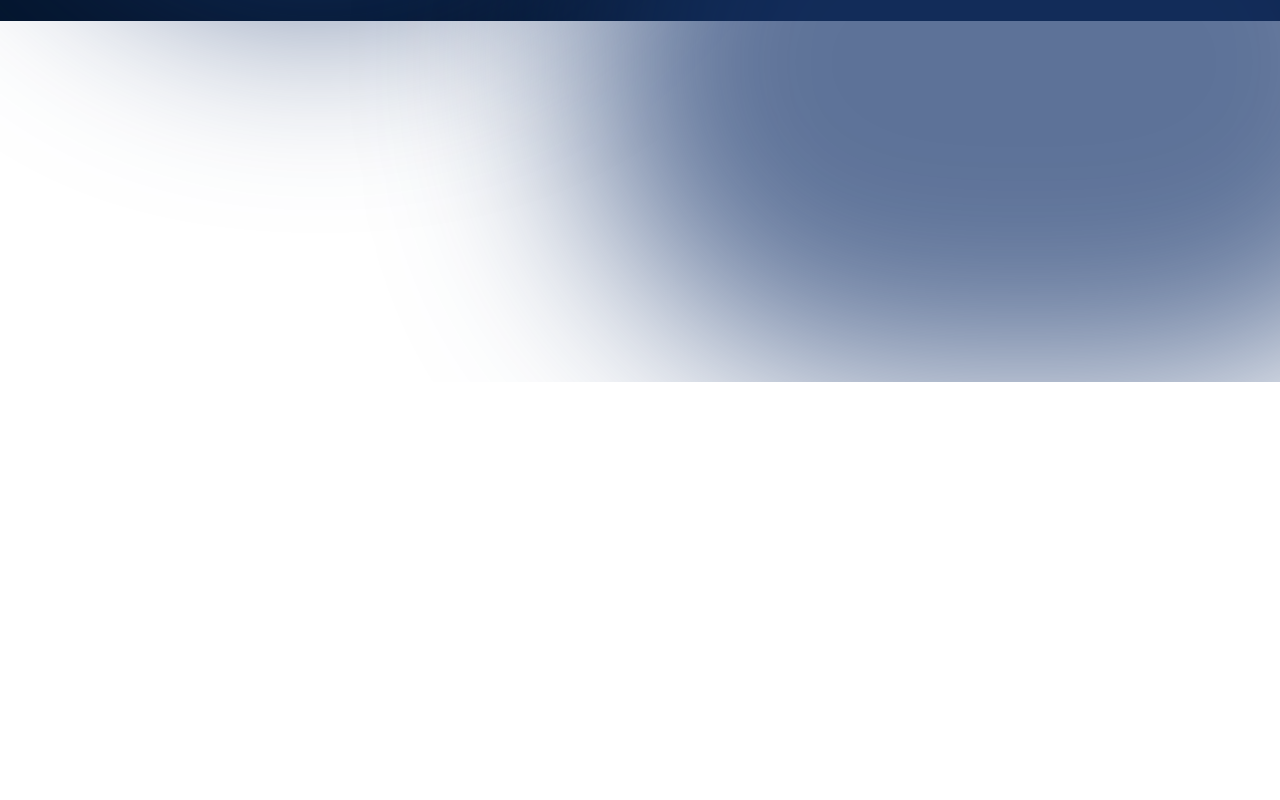
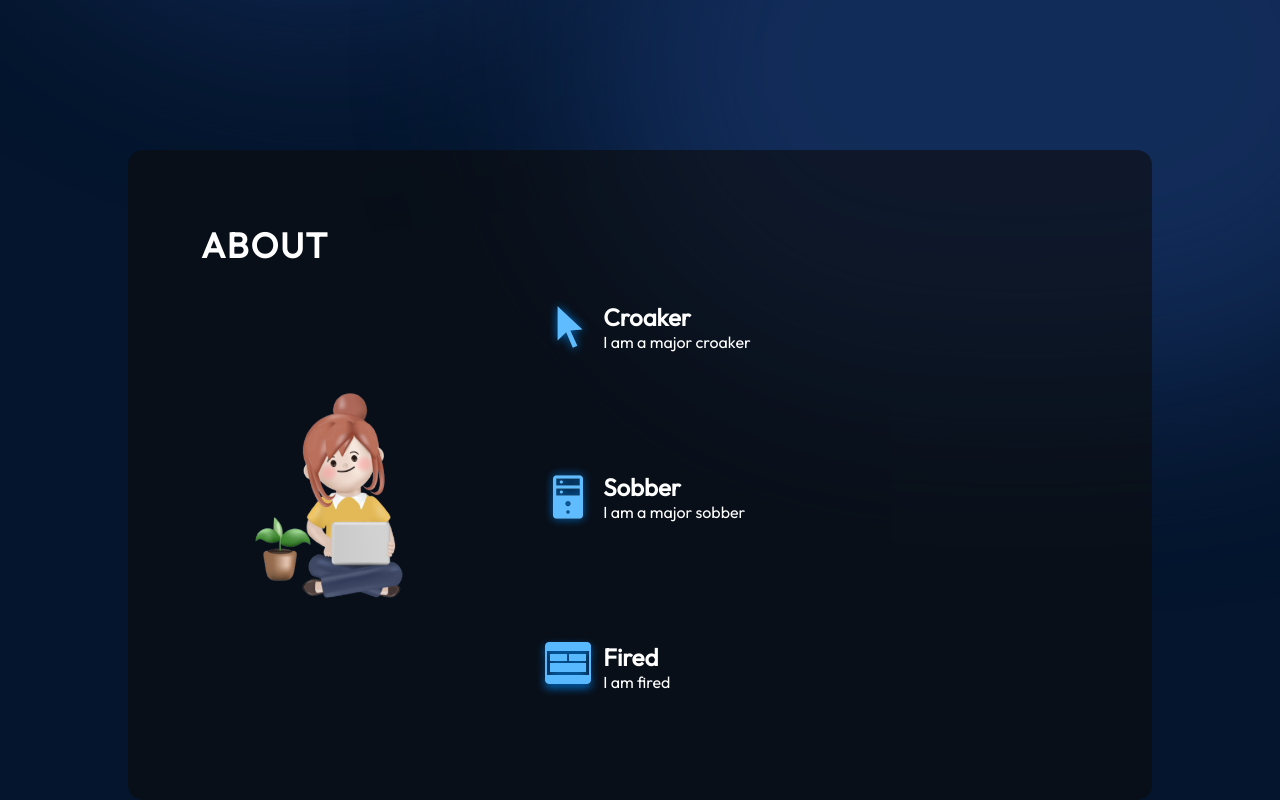
Before and after one commit to hnguyentran03/hnguyentran03.github.io, a React (Vite) app: page / in a window 1280 px wide. Shown: the part 652-1452 px from the top of the page. Before the commit the page ends 1034 px from the top, so only its background shows below. Built offline with nearby package versions, Linux system fonts and the light colour scheme.

Commit message:
started about section

```diff
--- a/src/App.jsx
+++ b/src/App.jsx
@@ -1,5 +1,6 @@
 import styles from './App.module.css';
-import { Hero } from './components/Hero/Hero'
+import { About } from './components/About/About';
+import { Hero } from './components/Hero/Hero';
 import { Navbar } from './components/Navbar/Navbar';
 
 function App() {
@@ -8,6 +9,7 @@ function App() {
   <div className={styles.App}>
     <Navbar/>
     <Hero />
+    <About />
   </div>
   )
 }
--- /dev/null
+++ b/src/components/About/About.jsx
@@ -0,0 +1,44 @@
+import React from 'react';
+
+import styles from './About.module.css';
+import { getImageUrl } from '../../utils';
+
+export const About = () => {
+  return (
+    <section className={styles.container}>
+        <h2 className={styles.title}>About</h2>
+        <div className={styles.content}>
+            <img src={getImageUrl('about/aboutImage.png')} alt='About Image' className={styles.aboutImage}/>
+            <ul className={styles.aboutItems}>
+                <li className={styles.aboutItem}>
+                    <img src={getImageUrl('about/cursorIcon.png')} alt='Cursor Icon'/>
+                    <div className={styles.aboutItemText}>
+                        <h1>Croaker</h1>
+                        <p>
+                            I am a major croaker
+                        </p>
+                    </div>
+                </li>
+                <li className={styles.aboutItem}>
+                    <img src={getImageUrl('about/serverIcon.png')} alt='Server Icon'/>
+                    <div className={styles.aboutItemText}>
+                        <h1>Sobber</h1>
+                        <p>
+                            I am a major sobber
+                        </p>
+                    </div>
+                </li>
+                <li className={styles.aboutItem}>
+                    <img src={getImageUrl('about/uiIcon.png')} alt='UI Icon'/>
+                    <div className={styles.aboutItemText}>
+                        <h1>Fired</h1>
+                        <p>
+                            I am fired
+                        </p>
+                    </div>
+                </li>
+            </ul>
+        </div>
+    </section>
+  )
+}
--- /dev/null
+++ b/src/components/About/About.module.css
@@ -0,0 +1,56 @@
+@import '../../vars.css';
+
+.container {
+    position: relative;
+    background-color: rgba(12, 12, 12, 0.6);
+    border-radius: 15px;
+    padding: 73px;
+    margin-top: 129px;
+    z-index: 1;
+    margin-left: 10%;
+    margin-right: 10%;
+}
+
+.title {
+    color: var(--color-text);
+    font-size: 35px;
+    font-weight: 700;
+    letter-spacing: 1.75px;
+    text-transform: uppercase;
+}
+
+.content {
+    display: flex;
+    flex-direction: row;
+    align-items: center;
+}
+
+.aboutImage {
+    width: 35%;
+}
+
+.aboutItems {
+    color: var(--color-text);
+    display: flex;
+    flex-direction: column;
+    gap: 50px;
+}
+
+.aboutItem {
+    display: flex;
+    flex-direction: row;
+    align-items: center;
+    border-radius: 20px;
+    list-style: none;
+    padding: 25px;
+    background-image: linear-gradient(90deg,
+                                      rgba(165, 215, 232, 0.42) 0%,
+                                      rgba(255, 255, 255, 0) 100%);
+    background-size: 0 100%;
+    background-repeat: no-repeat;
+    transition: 0.4s;
+}
+
+.aboutImage.hover  {
+    background-size: 100% 100%;
+}
--- a/src/components/Hero/Hero.jsx
+++ b/src/components/Hero/Hero.jsx
@@ -1,4 +1,4 @@
-import React from 'react'
+import React from 'react';
 
 import styles from './Hero.module.css'
 import { getImageUrl } from '../../utils'
```
